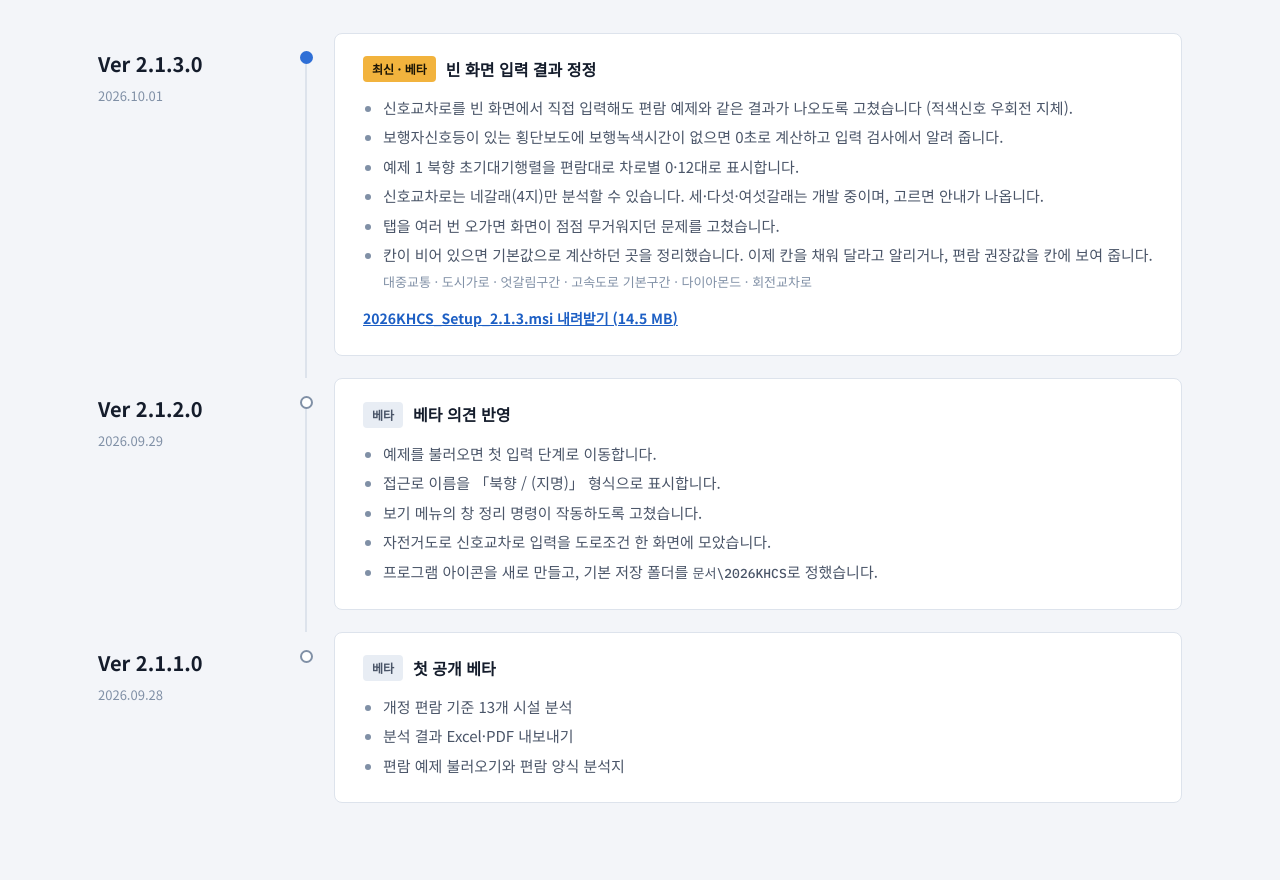
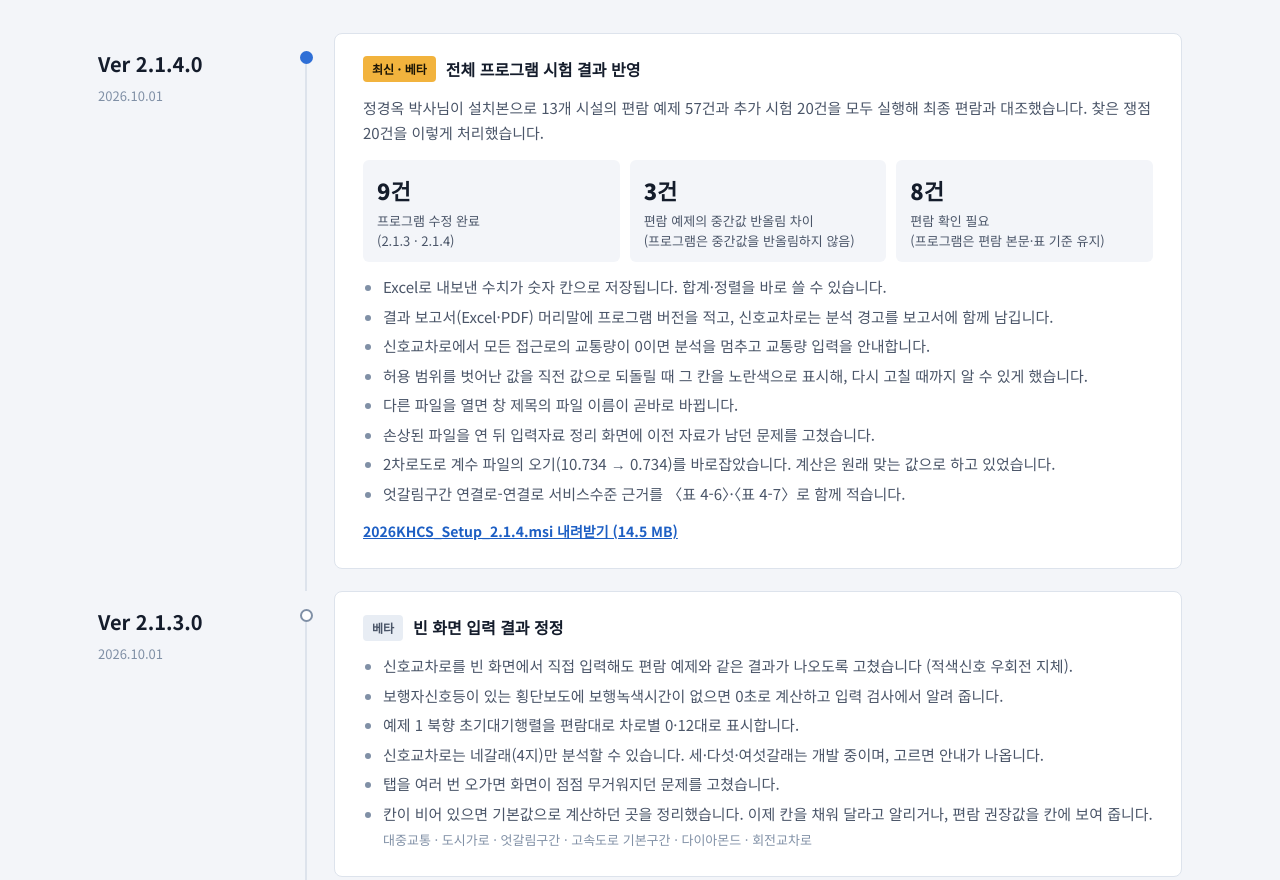
Before and after one commit to StrongVibration/KHCS-Home, a plain HTML site: page index.html in a window 1280 px wide. Shown: the part 809-1689 px from the top of the page. Drawn offline with Linux system fonts and the light colour scheme.

Commit message:
2.1.4.0 베타 — 정경옥 박사 전체 프로그램 시험 결과 반영 · 설치파일 2.1.4 · 체크섬 갱신
쟁점 20건 : 프로그램 수정 9 · 편람 예제 중간값 반올림 차이 3 · 편람 확인 필요 8.
2.1.3 설치파일은 내리고 이력 카드만 남김.

Co-Authored-By: Claude Opus 5.5 <noreply@anthropic.com>

```diff
--- a/index.html
+++ b/index.html
@@ -84,7 +84,11 @@ section h2 { font-size: 32px; font-weight: 900; letter-spacing: -.01em; }
 .card ul { margin: 12px 0 0; padding-left: 20px; font-size: 15px; display: grid; gap: 4px; }
 .card ul li::marker { color: var(--ink-3); }
 .card .dl { display: inline-block; margin-top: 14px; color: var(--link); font-weight: 700; font-size: 14px; }
-.card .facil { color: var(--ink-3); font-size: 13px; }
+.card .note { margin: 12px 0 0; font-size: 15px; }
+.tally { display: grid; grid-template-columns: repeat(3, minmax(0, 1fr)); gap: 10px; margin-top: 14px; }
+.tally div { background: var(--ground); border-radius: 6px; padding: 12px 14px; display: grid; gap: 2px; align-content: start; }
+.tally b { color: var(--ink); font-size: 22px; font-weight: 900; font-variant-numeric: tabular-nums; }
+.tally span { font-size: 13px; line-height: 1.5; }.card .facil { color: var(--ink-3); font-size: 13px; }
 
 .faq { background: var(--paper); border-top: 1px solid var(--line); margin-top: 96px; padding-block: 72px; }
 .faq-grid { display: grid; grid-template-columns: repeat(2, minmax(0, 1fr)); gap: 40px 64px; }
@@ -110,6 +114,7 @@ footer a { color: var(--on-navy); }
   .menu .cafe { padding: 7px 12px; }
   section h2 { font-size: 26px; }
   .card { padding: 18px 18px 20px; }
+  .tally { grid-template-columns: minmax(0, 1fr); }
 }
 @media (prefers-reduced-motion: no-preference) { html { scroll-behavior: smooth; } }
 </style>
@@ -134,13 +139,13 @@ footer a { color: var(--on-navy); }
         <p class="lead">고속도로부터 신호교차로, 보행자·자전거·대중교통까지 13개 시설을 편람 절차대로 분석하고 결과를 Excel·PDF로 내보냅니다.</p>
         <div class="cta">
           <!-- 새 버전 : downloads/ 에 MSI 를 넣고 아래 세 곳(href·크기·체크섬)과 업데이트 카드를 고치세요 -->
-          <a class="btn btn-main" href="downloads/2026KHCS_Setup_2.1.3.msi" id="download-main">
+          <a class="btn btn-main" href="downloads/2026KHCS_Setup_2.1.4.msi" id="download-main">
             <svg width="18" height="18" viewBox="0 0 24 24" fill="none" stroke="currentColor" stroke-width="2.4" stroke-linecap="round" stroke-linejoin="round" aria-hidden="true"><path d="M12 3v13M6 11l6 6 6-6M4 21h16"/></svg>
             Windows용 내려받기
           </a>
           <a class="btn btn-ghost" href="#updates">변경 내역 보기</a>
         </div>
-        <p class="meta">Ver 2.1.3.0 Beta · 2026.10.01 · 14.5 MB · Windows 10·11 / .NET Framework 4.8</p>
+        <p class="meta">Ver 2.1.4.0 Beta · 2026.10.01 · 14.5 MB · Windows 10·11 / .NET Framework 4.8</p>
       </div>
 
     </div>
@@ -157,10 +162,34 @@ footer a { color: var(--on-navy); }
     <!-- 새 버전을 올릴 때 : 맨 위 <div class="rel latest"> 를 복사해 붙이고, 이전 카드의 latest·「최신」 배지를 지우세요 -->
     <div class="timeline">
       <div class="rel latest">
+        <div class="ver"><b>Ver 2.1.4.0</b><time datetime="2026-10-01">2026.10.01</time></div>
+        <div class="rail" aria-hidden="true"><i></i></div>
+        <article class="card">
+          <div class="title"><span class="tag new">최신 · 베타</span>전체 프로그램 시험 결과 반영</div>
+          <p class="note">정경옥 박사님이 설치본으로 13개 시설의 편람 예제 57건과 추가 시험 20건을 모두 실행해 최종 편람과 대조했습니다. 찾은 쟁점 20건을 이렇게 처리했습니다.</p>
+          <div class="tally">
+            <div><b>9건</b><span>프로그램 수정 완료<br>(2.1.3 · 2.1.4)</span></div>
+            <div><b>3건</b><span>편람 예제의 중간값 반올림 차이<br>(프로그램은 중간값을 반올림하지 않음)</span></div>
+            <div><b>8건</b><span>편람 확인 필요<br>(프로그램은 편람 본문·표 기준 유지)</span></div>
+          </div>
+          <ul>
+            <li>Excel로 내보낸 수치가 숫자 칸으로 저장됩니다. 합계·정렬을 바로 쓸 수 있습니다.</li>
+            <li>결과 보고서(Excel·PDF) 머리말에 프로그램 버전을 적고, 신호교차로는 분석 경고를 보고서에 함께 남깁니다.</li>
+            <li>신호교차로에서 모든 접근로의 교통량이 0이면 분석을 멈추고 교통량 입력을 안내합니다.</li>
+            <li>허용 범위를 벗어난 값을 직전 값으로 되돌릴 때 그 칸을 노란색으로 표시해, 다시 고칠 때까지 알 수 있게 했습니다.</li>
+            <li>다른 파일을 열면 창 제목의 파일 이름이 곧바로 바뀝니다.</li>
+            <li>손상된 파일을 연 뒤 입력자료 정리 화면에 이전 자료가 남던 문제를 고쳤습니다.</li>
+            <li>2차로도로 계수 파일의 오기(10.734 → 0.734)를 바로잡았습니다. 계산은 원래 맞는 값으로 하고 있었습니다.</li>
+            <li>엇갈림구간 연결로-연결로 서비스수준 근거를 〈표 4-6〉·〈표 4-7〉로 함께 적습니다.</li>
+          </ul>
+          <a class="dl" href="downloads/2026KHCS_Setup_2.1.4.msi" id="download-214">2026KHCS_Setup_2.1.4.msi 내려받기 (14.5 MB)</a>
+        </article>
+      </div>
+      <div class="rel">
         <div class="ver"><b>Ver 2.1.3.0</b><time datetime="2026-10-01">2026.10.01</time></div>
         <div class="rail" aria-hidden="true"><i></i></div>
         <article class="card">
-          <div class="title"><span class="tag new">최신 · 베타</span>빈 화면 입력 결과 정정</div>
+          <div class="title"><span class="tag">베타</span>빈 화면 입력 결과 정정</div>
           <ul>
             <li>신호교차로를 빈 화면에서 직접 입력해도 편람 예제와 같은 결과가 나오도록 고쳤습니다 (적색신호 우회전 지체).</li>
             <li>보행자신호등이 있는 횡단보도에 보행녹색시간이 없으면 0초로 계산하고 입력 검사에서 알려 줍니다.</li>
@@ -169,7 +198,6 @@ footer a { color: var(--on-navy); }
             <li>탭을 여러 번 오가면 화면이 점점 무거워지던 문제를 고쳤습니다.</li>
             <li>칸이 비어 있으면 기본값으로 계산하던 곳을 정리했습니다. 이제 칸을 채워 달라고 알리거나, 편람 권장값을 칸에 보여 줍니다.<br><span class="facil">대중교통 · 도시가로 · 엇갈림구간 · 고속도로 기본구간 · 다이아몬드 · 회전교차로</span></li>
           </ul>
-          <a class="dl" href="downloads/2026KHCS_Setup_2.1.3.msi" id="download-213">2026KHCS_Setup_2.1.3.msi 내려받기 (14.5 MB)</a>
         </article>
       </div>
 
@@ -219,7 +247,7 @@ footer a { color: var(--on-navy); }
       </div>
       <div>
         <h3>내려받은 파일이 맞는지 확인하려면?</h3>
-        <p>PowerShell에서 <code>Get-FileHash 2026KHCS_Setup_2.1.3.msi</code>로 구한 값이 아래 SHA-256과 같으면 맞는 파일입니다.<br><code>A38FD4EF899E0F12B37BC93D56AB666EF70A0E68B46F6B82811886567E1418BE</code></p>
+        <p>PowerShell에서 <code>Get-FileHash 2026KHCS_Setup_2.1.4.msi</code>로 구한 값이 아래 SHA-256과 같으면 맞는 파일입니다.<br><code>DE24FD539EF3403E31C3939F9149CF86BC1ED2E0103FF5573BC0C34430829C41</code></p>
       </div>
     </div>
   </div>
```
Also changed, not shown: 2 other files.
